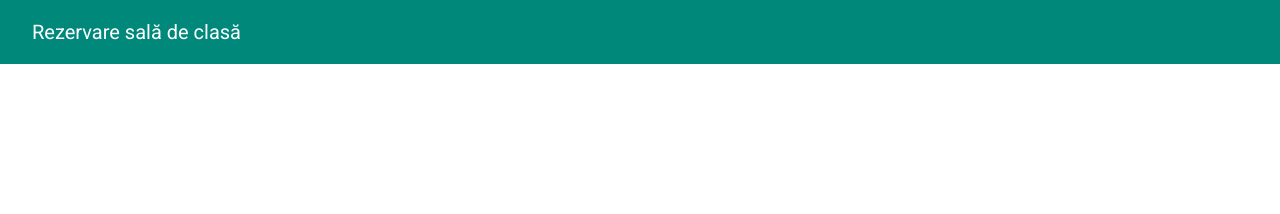
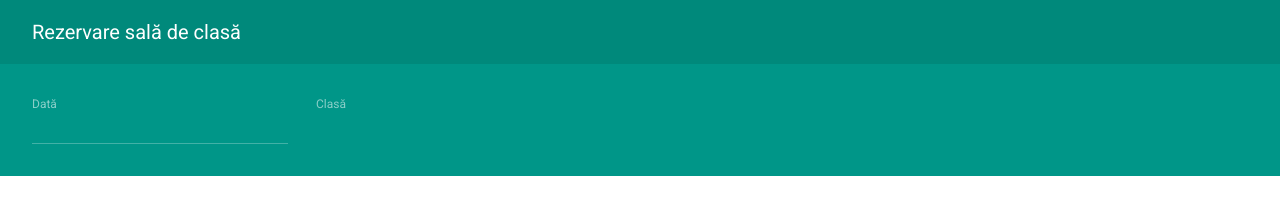
Before and after one commit to Demon000/classroom-booking, a website: page client/index.html in a window 1280 px wide. Drawn offline with Linux system fonts and the light colour scheme.

Commit message:
client: add nav-bar with date input field and room selector

```diff
--- a/client/css/index.css
+++ b/client/css/index.css
@@ -38,3 +38,25 @@
     font-weight: 400;
     color: #FFF;
 }
+#nav-bar {
+    width: 100%;
+
+    padding: 32px;
+
+    background: #009688;
+}
+#nav-bar .labeled-input label {
+    color: rgba(255, 255, 255, 0.54);
+}
+#nav-bar .labeled-input input {
+    min-width: 256px;
+
+    color: rgba(255, 255, 255, 0.87);
+
+    border-bottom: 1px solid rgba(255, 255, 255, 0.26);
+
+    transition: border 0.25s ease-out;
+}
+#nav-bar .labeled-input input:focus {
+    border-bottom: 2px solid rgba(255, 255, 255, 1);
+}
--- a/client/index.html
+++ b/client/index.html
@@ -13,6 +13,16 @@
         <div id="app-bar">
             <h1 class="title">Rezervare sală de clasă</h1>
         </div>
+        <div id="nav-bar">
+            <div class="labeled-input">
+                <label for="date">Dată</label>
+                <input id="date" type="text" readonly="true">
+            </div>
+            <div class="labeled-input">
+                <label for="rooms">Clasă</label>
+                <div id="rooms"></div>
+            </div>
+        </div>
         <script type="text/javascript" src="js/index.js"></script>
     </body>
 </html>
```
